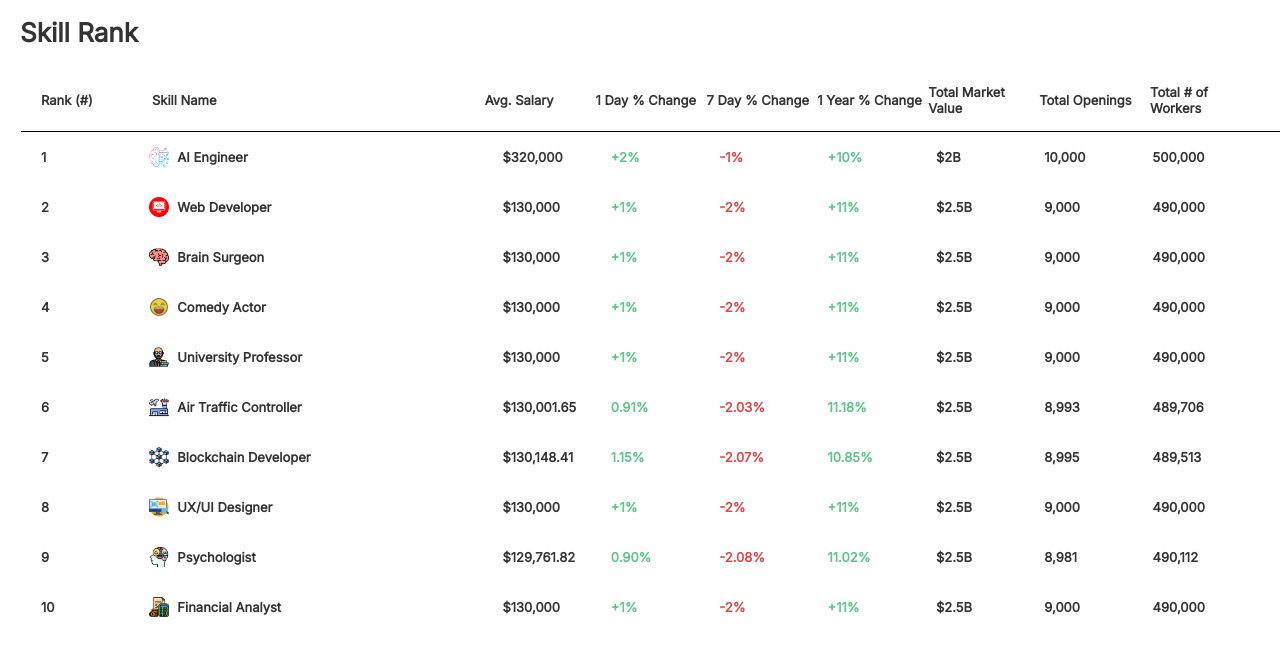
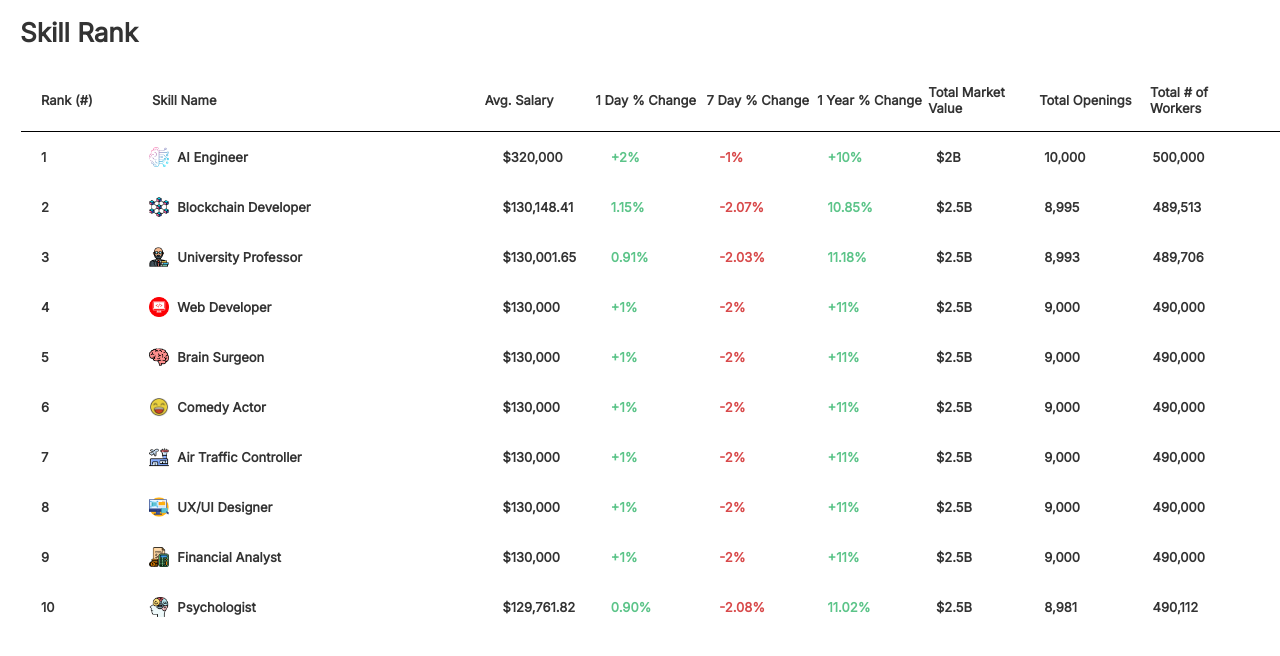
Before and after one commit to reidmccrabb/skillrank, a React (Create React App) app: page / in a window 1280 px wide. Shown: the top 656 px of the page. Built offline with nearby package versions, Linux system fonts and the light colour scheme.

Commit message:
skills always in highest value order

```diff
--- a/src/App.js
+++ b/src/App.js
@@ -118,7 +118,7 @@ function App() {
     const updateSingleSkill = (index) => {
       setSkills((prevSkills) => {
         const skill = prevSkills[index];
-        return [
+        const updatedSkills = [
           ...prevSkills.slice(0, index),
           {
             ...skill,
@@ -166,6 +166,19 @@ function App() {
           },
           ...prevSkills.slice(index + 1),
         ];
+
+        // Sort the updated skills by average salary in descending order
+        updatedSkills.sort((a, b) => {
+          const aSalary = parseFloat(
+            a.avgSalary.replace("$", "").replace(",", "")
+          );
+          const bSalary = parseFloat(
+            b.avgSalary.replace("$", "").replace(",", "")
+          );
+          return bSalary - aSalary;
+        });
+
+        return updatedSkills;
       });
     };
 
```
